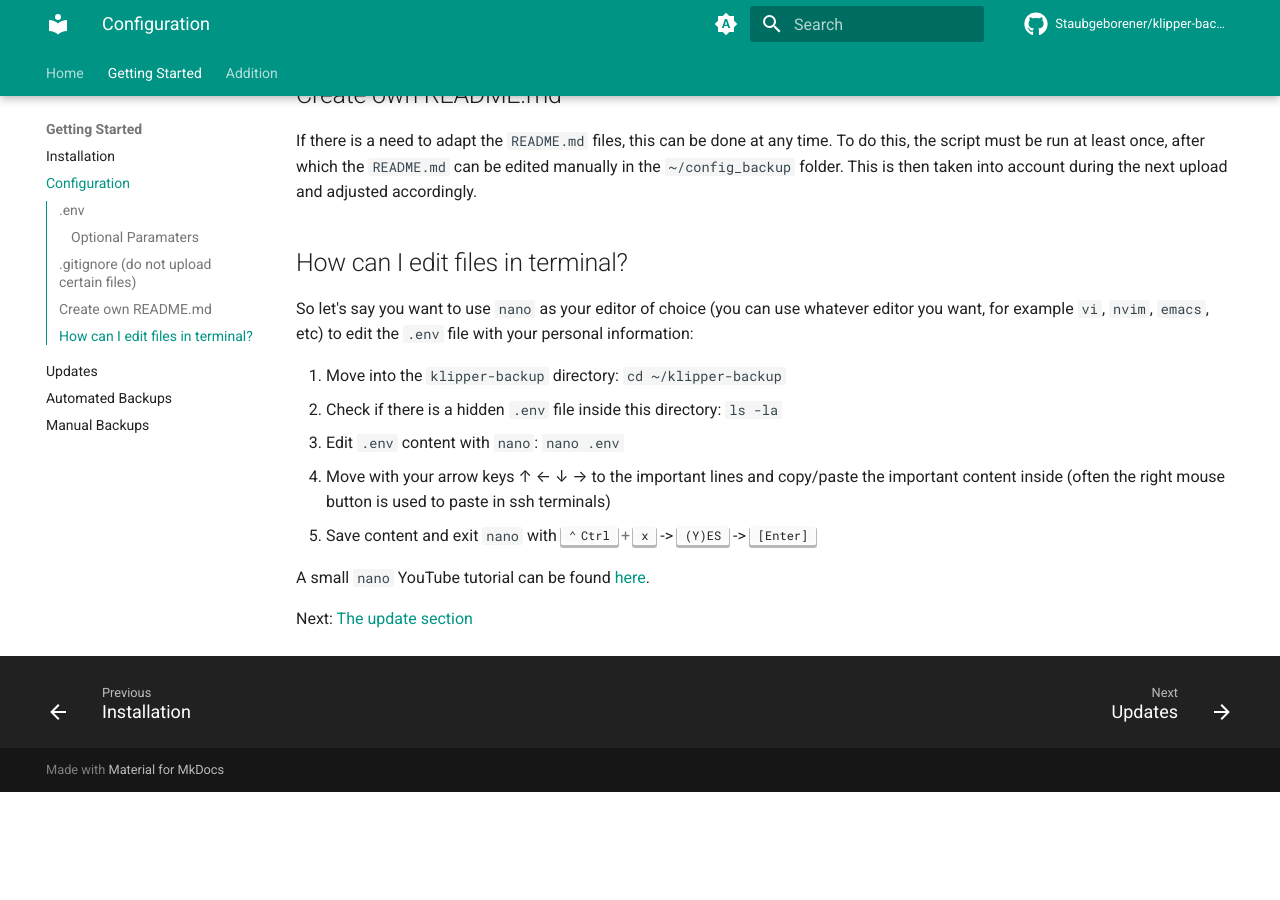
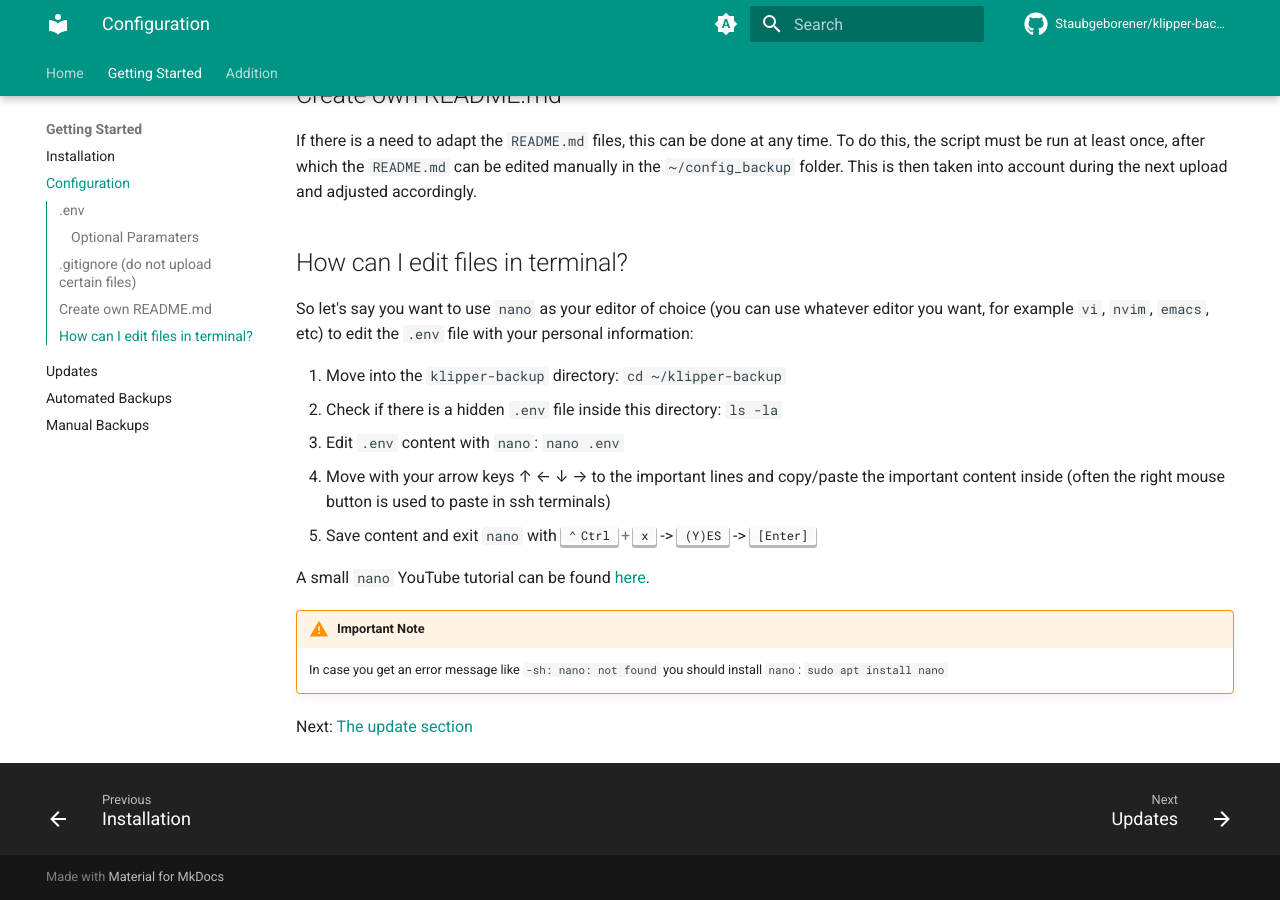
Before and after one commit to Staubgeborener/Klipper-Backup, an MkDocs documentation site: the page built from docs/configuration.md, in a window 1280 px wide and 900 px high, scrolled down 1768 px. Built offline with MkDocs 1.6.1 and Material for MkDocs 9.7.7, drawn with Linux system fonts in a browser that asks for light colours; comment, search, counter and statistics services are not loaded; before the commit the page ends 2560 px from its top, so only the background shows below that.

Commit message:
add nano install description

```diff
--- a/docs/configuration.md
+++ b/docs/configuration.md
@@ -63,4 +63,7 @@ So let's say you want to use `nano` as your editor of choice (you can use whatev
 
 A small `nano` YouTube tutorial can be found [here](https://youtu.be/mE2YghYpBBE?t=57).
 
+!!! warning "Important Note"
+    In case you get an error message like `-sh: nano: not found` you should install `nano`: `sudo apt install nano`
+
 Next: [The update section](updating.md)
```
